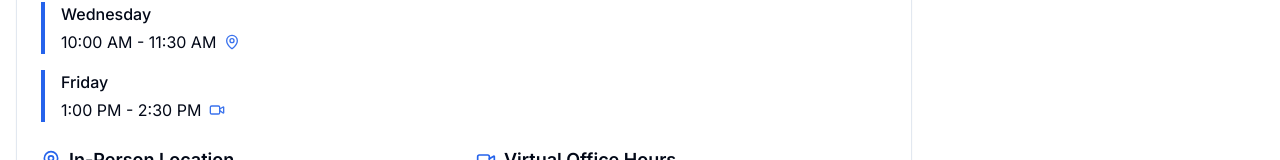
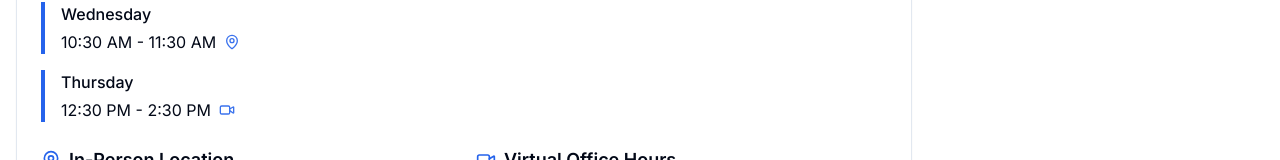
Before and after one commit to cristina8455/cristina8455.github.io, a Next.js app: page /test/office-hours in a window 1280 px wide. Shown: the part 307-467 px from the top of the page. Built offline with nearby package versions, Linux system fonts and the light colour scheme.

Commit message:
Update office-hours.ts

```diff
--- a/src/data/office-hours.ts
+++ b/src/data/office-hours.ts
@@ -9,7 +9,7 @@ export const currentTermOfficeHours: TermOfficeHours = {
             times: [
                 {
                     start: '10:00 AM',
-                    end: '11:30 AM',
+                    end: '12:00 PM',
                     type: 'in-person',
                 }
             ]
@@ -18,17 +18,17 @@ export const currentTermOfficeHours: TermOfficeHours = {
             day: 'Wednesday',
             times: [
                 {
-                    start: '10:00 AM',
+                    start: '10:30 AM',
                     end: '11:30 AM',
                     type: 'in-person',
                 }
             ]
         },
         {
-            day: 'Friday',
+            day: 'Thursday',
             times: [
                 {
-                    start: '1:00 PM',
+                    start: '12:30 PM',
                     end: '2:30 PM',
                     type: 'virtual',
                 }
```
